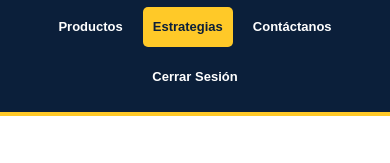
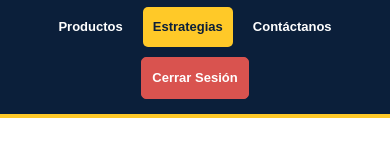
Before and after one commit to ros-2008/ProyectoIntegral_EnergiaSolar, a plain HTML site: page estrategias.html in a window 390 px wide. Shown: the part 133-296 px from the top of the page. Drawn offline with Linux system fonts and the light colour scheme; a script that the page names is missing.

Commit message:
arreglos css boton cerrar sesion

```diff
--- a/estrategias.css
+++ b/estrategias.css
@@ -36,6 +36,19 @@ body {
     justify-content: space-between;
 
     border-bottom: 4px solid var(--amarillo);
+}
+
+.nav-links a.btn-cerrar-sesion {
+    background-color: #d9534f;
+    color: #ffffff;
+    border: 1px solid #d9534f;
+    margin-left: 8px;
+}
+
+.nav-links a.btn-cerrar-sesion:hover {
+    background-color: #b52b27;
+    border-color: #b52b27;
+    color: #ffffff;
 }
 
 .logo {
@@ -156,11 +169,15 @@ body {
 }
 
 @keyframes girar {
-    to { transform: rotate(360deg); }
+    to {
+        transform: rotate(360deg);
+    }
 }
 
 @media (prefers-reduced-motion: reduce) {
-    .sol-rayos { animation: none; }
+    .sol-rayos {
+        animation: none;
+    }
 }
 
 /* CONTENIDO */
@@ -319,7 +336,7 @@ body {
     color: #2A3342;
 }
 
-.valor-texto p + p {
+.valor-texto p+p {
     margin-top: 12px;
 }
 
@@ -393,6 +410,9 @@ body {
 
 /* RESPONSIVE */
 @media (max-width: 800px) {
+    .nav-links a.btn-cerrar-sesion {
+        margin-left: 0;
+    }
 
     .navbar {
         flex-direction: column;
```
